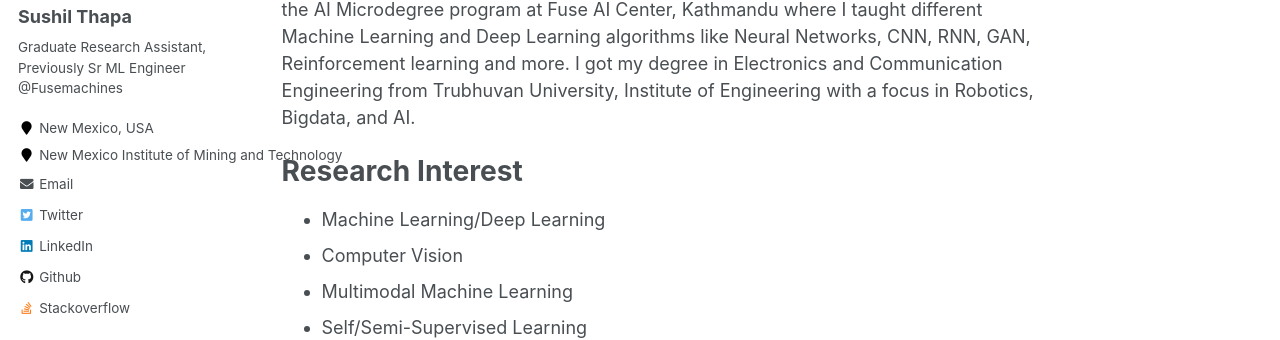
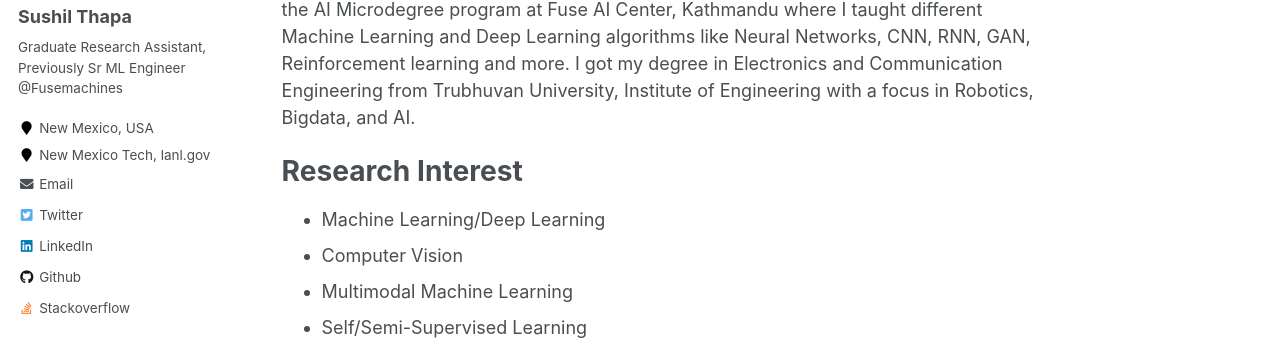
Before and after one commit to Sushil-Thapa/sushil-thapa.github.io, a Jekyll site: the page built from _pages/about.md, in a window 1280 px wide. Shown: the part 299-639 px from the top of the page. Built offline with Jekyll 4.4.1, drawn with Linux system fonts in a browser that asks for light colours.

Commit message:
Update _config.yml

```diff
--- a/_config.yml
+++ b/_config.yml
@@ -84,7 +84,7 @@ author:
   avatar           : "profile.jpg"
   bio              : "Graduate Research Assistant, Previously Sr ML Engineer @Fusemachines"
   location         : "New Mexico, USA"
-  employer         : "New Mexico Institute of Mining and Technology"
+  employer         : "New Mexico Tech, lanl.gov"
   pubmed           : # "https://www.ncbi.nlm.nih.gov/pubmed/?term=john+snow"
   googlescholar    : #"http://yourfullgooglescholarurl.com"
   email            : "sushil_thapa@outlook.com"
```
